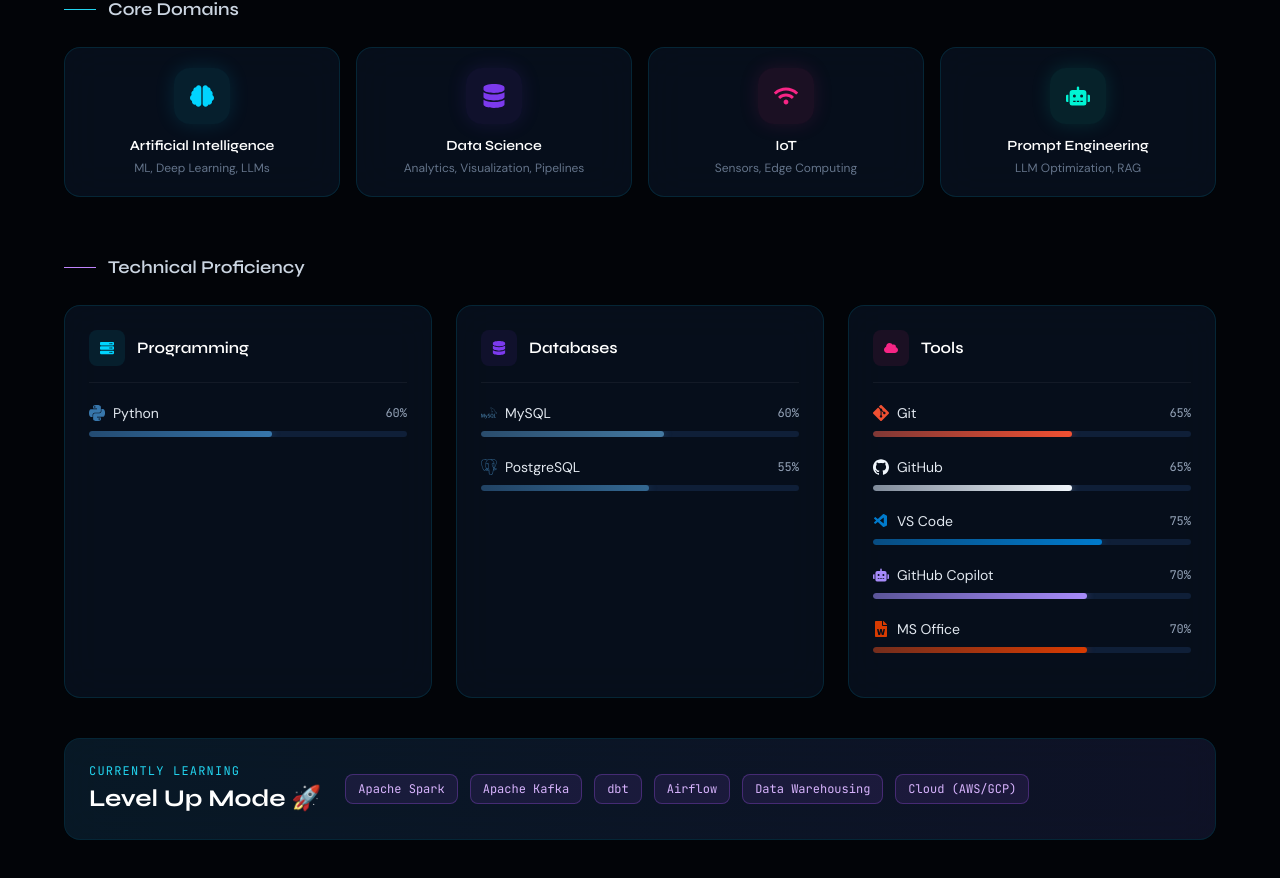
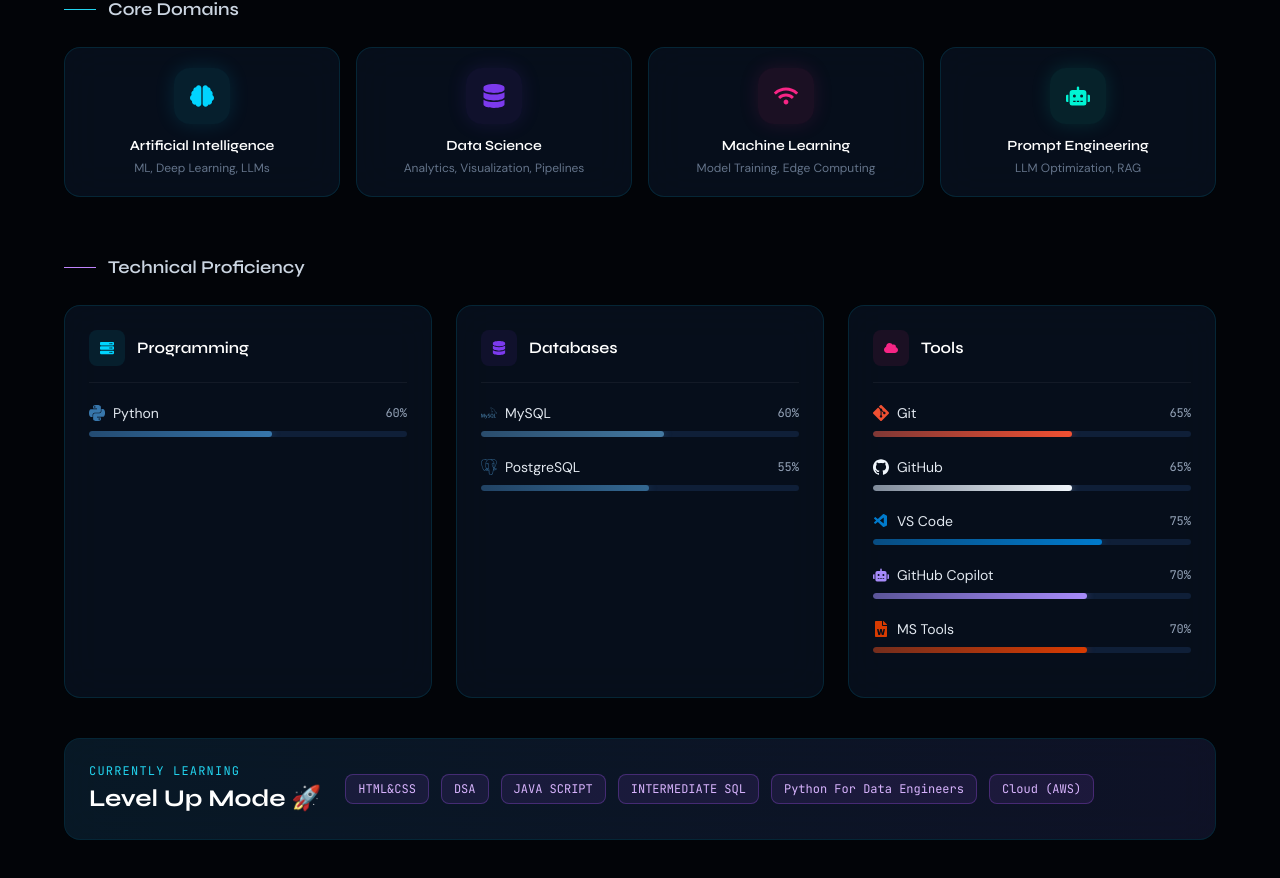
Before and after one commit to nrnnaveen/naveen-portfolio, a Next.js app: page / in a window 1280 px wide. Shown: the part 2311-3189 px from the top of the page. Built offline with nearby package versions, Linux system fonts and the light colour scheme.

Commit message:
Update skill names and learning technologies

```diff
--- a/app/sections/Skills.tsx
+++ b/app/sections/Skills.tsx
@@ -36,7 +36,7 @@
       { name: 'GitHub', icon: <SiGithub />, level: 65, color: '#f0f6fc' },
       { name: 'VS Code', icon: <VscVscode />, level: 75, color: '#007acc' },
       { name: 'GitHub Copilot', icon: <FaRobot />, level: 70, color: '#a78bfa' },
-      { name: 'MS Office', icon: <FaFileWord />, level: 70, color: '#d83b01' },
+      { name: 'MS Tools', icon: <FaFileWord />, level: 70, color: '#d83b01' },
     ]
   },
 ]
@@ -44,7 +44,7 @@
 const domains = [
   { name: 'Artificial Intelligence', icon: <FaBrain size={24} />, color: '#00d4ff', desc: 'ML, Deep Learning, LLMs' },
   { name: 'Data Science', icon: <FaDatabase size={24} />, color: '#7c3aed', desc: 'Analytics, Visualization, Pipelines' },
-  { name: 'IoT', icon: <FaWifi size={24} />, color: '#f72585', desc: 'Sensors, Edge Computing' },
+  { name: 'Machine Learning', icon: <FaWifi size={24} />, color: '#f72585', desc: 'Model Training, Edge Computing' },
   { name: 'Prompt Engineering', icon: <FaRobot size={24} />, color: '#00f5d4', desc: 'LLM Optimization, RAG' },
 ]
 
@@ -159,7 +159,7 @@
               <div className="font-display font-bold text-2xl text-white">Level Up Mode 🚀</div>
             </div>
             <div className="flex flex-wrap gap-3">
-              {['Apache Spark', 'Apache Kafka', 'dbt', 'Airflow', 'Data Warehousing', 'Cloud (AWS/GCP)'].map((tech, i) => (
+              {['HTML&CSS', 'DSA', 'JAVA SCRIPT', 'INTERMEDIATE SQL', 'Python For Data Engineers', 'Cloud (AWS)'].map((tech, i) => (
                 <motion.span
                   key={tech}
                   className="px-3 py-1.5 rounded-lg font-mono text-xs text-purple-300 border border-purple-500/30 bg-purple-500/10"
```
